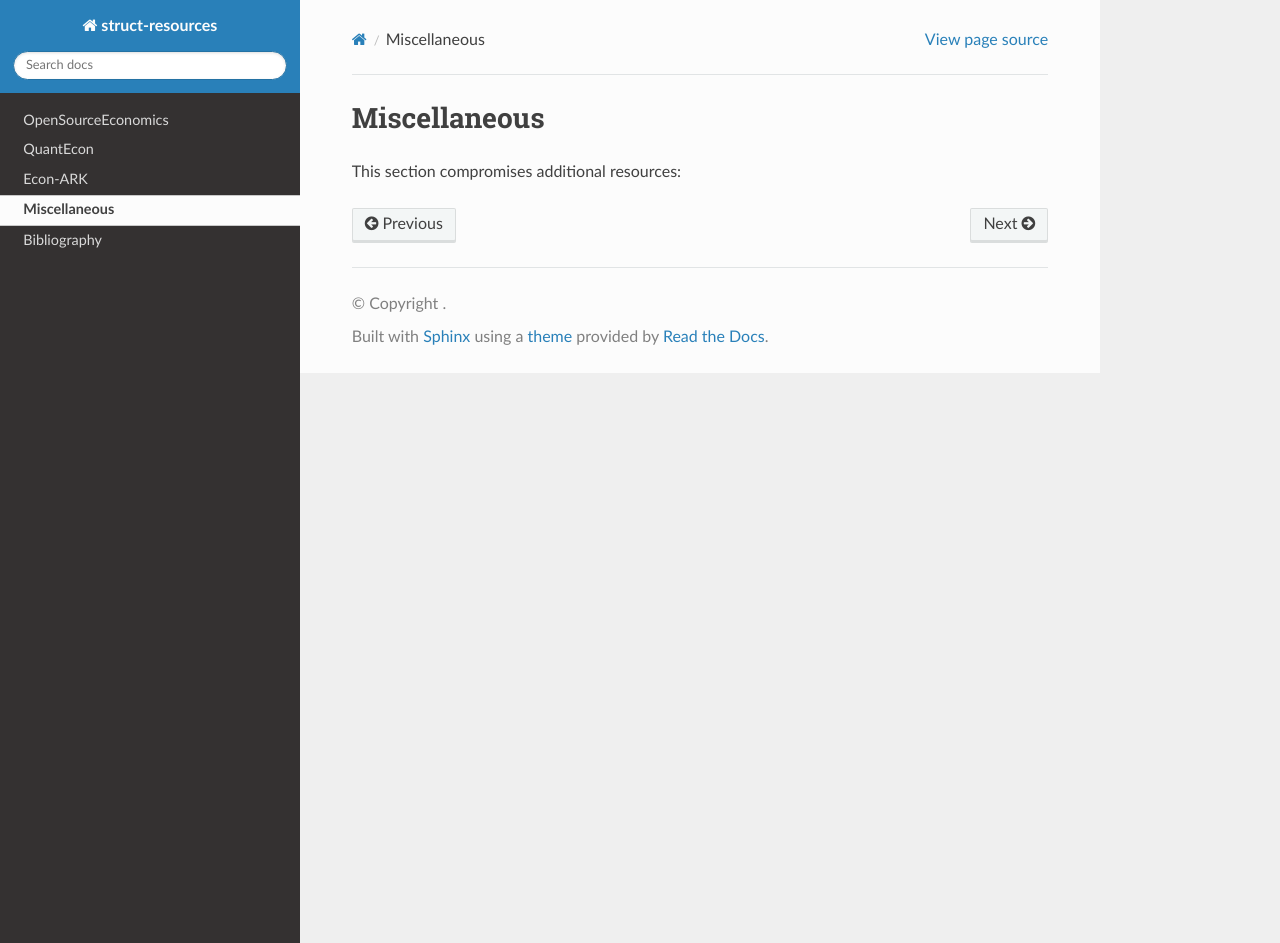
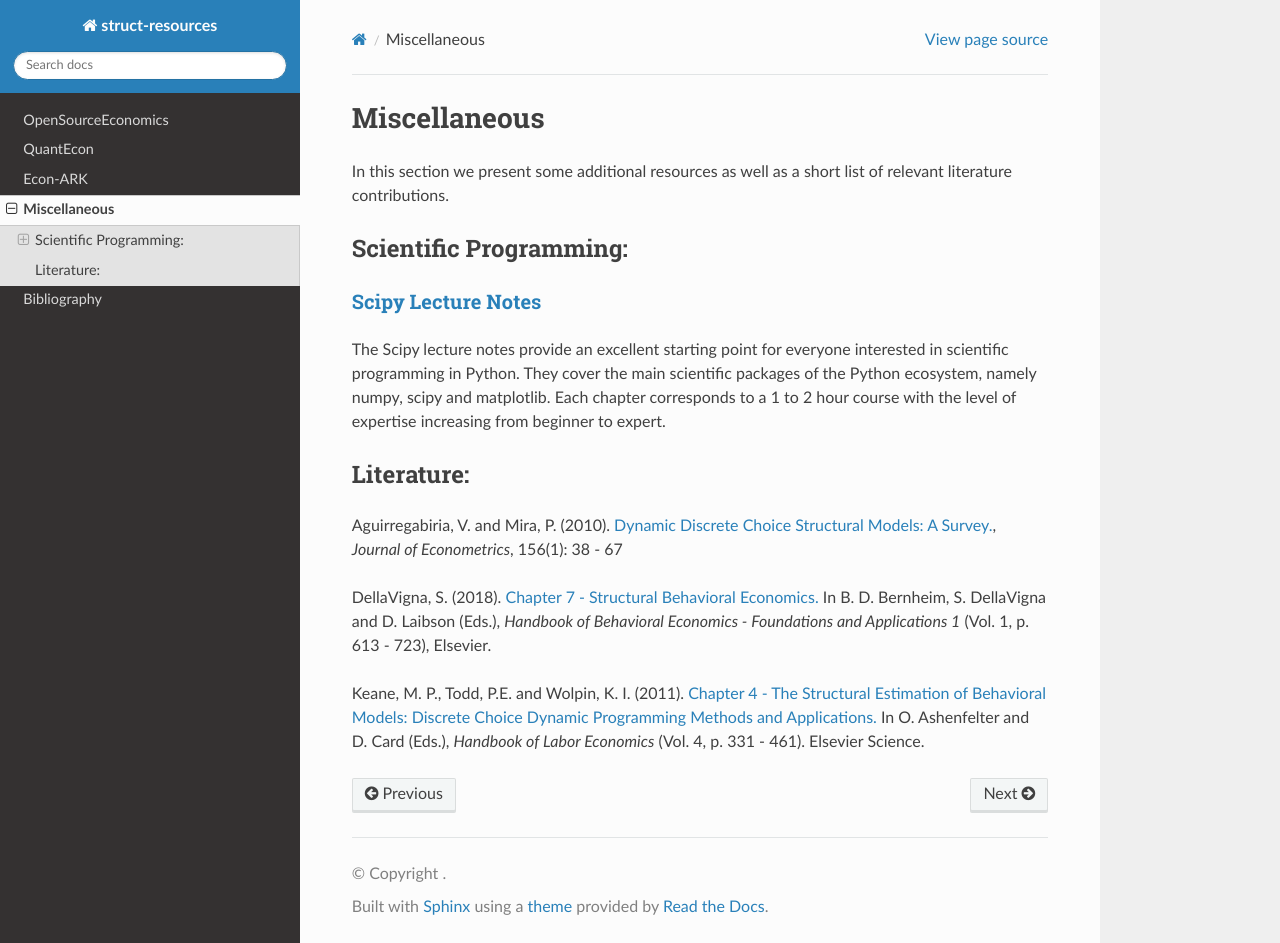
Before and after one commit to MargaritaRad/ose-resources, a Sphinx documentation site: the page built from docs/source/miscellaneous.rst, in a window 1280 px wide and 943 px high. Built offline with Sphinx 7.4.7 and the Read the Docs theme 2.0.0, drawn with Linux system fonts in a browser that asks for light colours.

Commit message:
Added miscellaneous section content

```diff
--- a/docs/source/QuantEcon.rst
+++ b/docs/source/QuantEcon.rst
@@ -14,11 +14,11 @@ This will guide you through the set-up of Python on your computer, explain the b
 
 The core Python language is not designed for scientific computing. Instead, this is delegated to other packages. Here you will get an overview of the main Python packages you will need:
 
-* Numpy: provides multi-dimensional arrays and functions to work on them.
+* `Numpy: <https://docs.scipy.org/doc/numpy/>`_ provides multi-dimensional arrays and functions to work on them.
 
-* Matplotlib: simple plotting in Python. While it is good to understand the basics of matplotlib, we would suggest that users use the much simpler seaborn library that builds on top of matplotlib and produces beautiful graphs out of the box
+* `Matplotlib: <https://matplotlib.org/>` simple plotting in Python. While it is good to understand the basics of matplotlib, we would suggest that users use the much simpler seaborn library that builds on top of matplotlib and produces beautiful graphs out of the box
 
-* Scipy: Toolkit for scientific computing. Examples are optimization, numerical integration and random number generation.
+* `Scipy: <https://docs.scipy.org/doc/scipy-1.3.0/reference/>` Toolkit for scientific computing. Examples are optimization, numerical integration and random number generation.
 Numba: A just in time compiler for Python that can make Python about as fast as Fortran or C. Seriously, try it out. It's amazing!
 
 `Dynamic Programming <https://lectures.quantecon.org/py/index_dynamic_programming.html>`_
--- a/docs/source/bibliography.rst
+++ b/docs/source/bibliography.rst
@@ -2,6 +2,8 @@ Bibliography
 ============
 
         Abbring, J. H.  and Heckman J. J. (2007). `Econometric Evaluation of Social Programs, Part III: Distributional Treatment Effects, Dynamic Treatment Effects, Dynamic Discrete Choice, and General Equilibrium Policy Evaluation. <https://www.sciencedirect.com/science/article/pii/S1573441207060722>`_ In J. J. Heckman & E. E. Leamer (Eds.), *Handbook of Econometrics* (Vol. 6B, p. 5145 - 5303). Elsevier Science.
+
+        Aguirregabiria, V. and Mira, P. (2010). `Dynamic Discrete Choice Structural Models: A Survey. <https://www.sciencedirect.com/science/article/pii/S0304407609001985>`_, *Journal of Econometrics*, 156(1): 38 - 67
 
         Blundell R., Dias, M. C. , Meghir C. and Shaw, J. (2016). `Female Labor Supply, Human Capital, and Welfare Reform. <https://doi.org/10.3982/ECTA11576>`_ *Econometrica*, 84(5): 1705 - 1753.
 
--- a/docs/source/miscellaneous.rst
+++ b/docs/source/miscellaneous.rst
@@ -1,4 +1,21 @@
 Miscellaneous
 =============
 
-This section compromises additional resources:
+In this section we present some additional resources as well as a short list of relevant literature contributions.
+
+Scientific Programming:
+-----------------------
+
+`Scipy Lecture Notes <https://scipy-lectures.org/>`_
+*****************************************************
+
+The Scipy lecture notes provide an excellent starting point for everyone interested in scientific programming in Python. They cover the main scientific packages of the Python ecosystem, namely numpy, scipy and matplotlib. Each chapter corresponds to a 1 to 2 hour course with the level of expertise increasing from beginner to expert.
+
+Literature:
+-----------
+
+Aguirregabiria, V. and Mira, P. (2010). `Dynamic Discrete Choice Structural Models: A Survey. <https://www.sciencedirect.com/science/article/pii/S0304407609001985>`_, *Journal of Econometrics*, 156(1): 38 - 67
+
+DellaVigna, S. (2018). `Chapter 7 - Structural Behavioral Economics. <http://www.sciencedirect.com/science/article/pii/S235223991830006X>`_ In B. D. Bernheim, S. DellaVigna and D. Laibson (Eds.), *Handbook of Behavioral Economics - Foundations and Applications 1* (Vol. 1, p. 613 - 723), Elsevier.
+
+Keane, M. P., Todd, P.E. and Wolpin, K. I. (2011). `Chapter 4 - The Structural Estimation of Behavioral Models: Discrete Choice Dynamic Programming Methods and Applications. <http://www.sciencedirect.com/science/article/pii/S0169721811004102>`_ In O. Ashenfelter and D. Card (Eds.), *Handbook of Labor Economics* (Vol. 4, p. 331 - 461). Elsevier Science.
```
Also changed, not shown: README.rst (+2 -145 lines), docs/source/OpenSourceEconomics.rst (+4 -4 lines).
